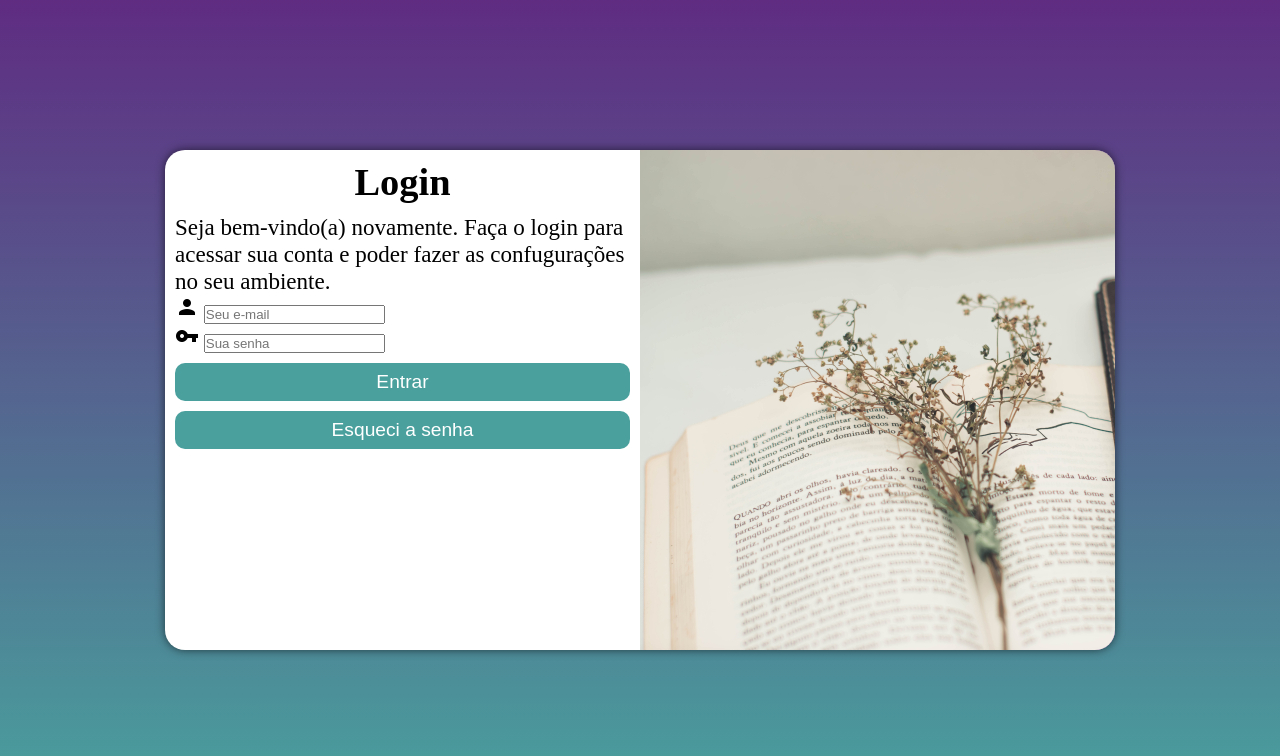
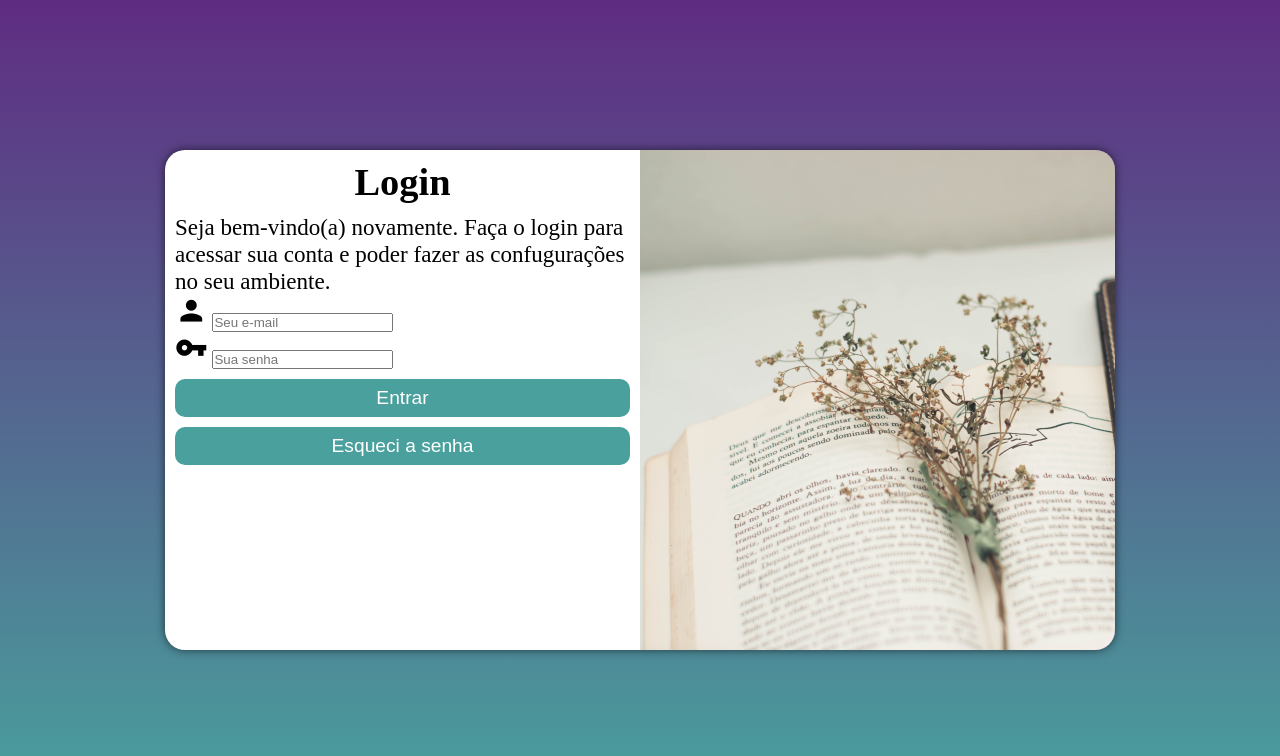
Before and after one commit to devalissonsantos/projeto-login, a plain HTML site: page index.html in a window 1280 px wide. Drawn offline with Linux system fonts and the light colour scheme.

Commit message:
Update style.css

```diff
--- a/estilos/style.css
+++ b/estilos/style.css
@@ -77,3 +77,7 @@ h1 {
     background-color: #367775
     ;
 }
+
+.material-icons {
+    font-size: 1.7em;
+}
```
